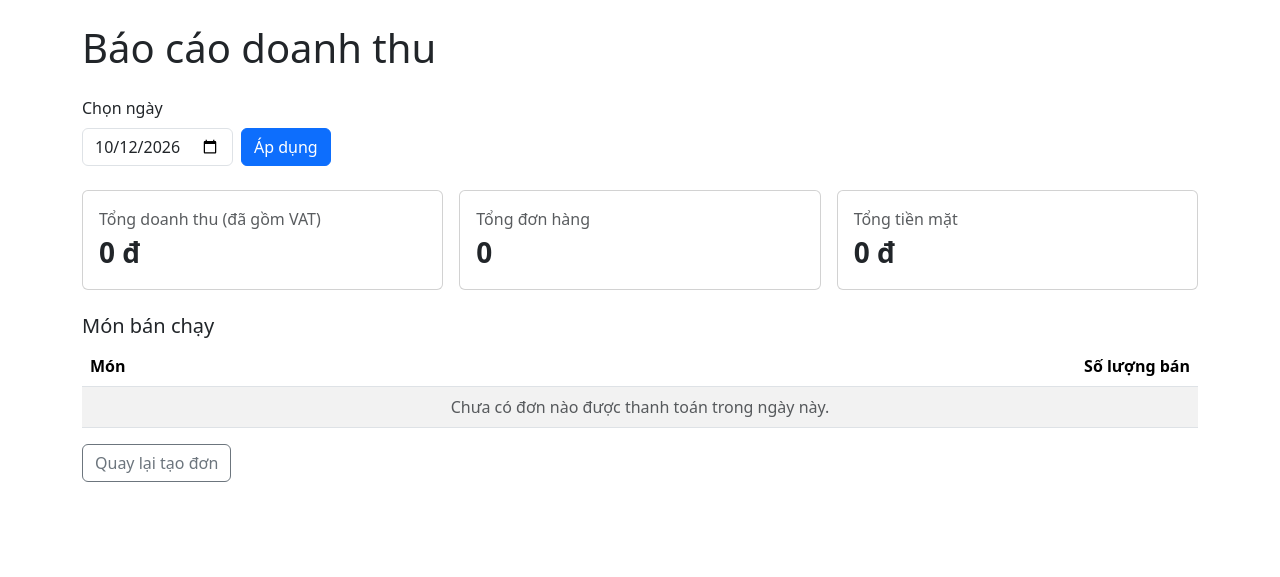
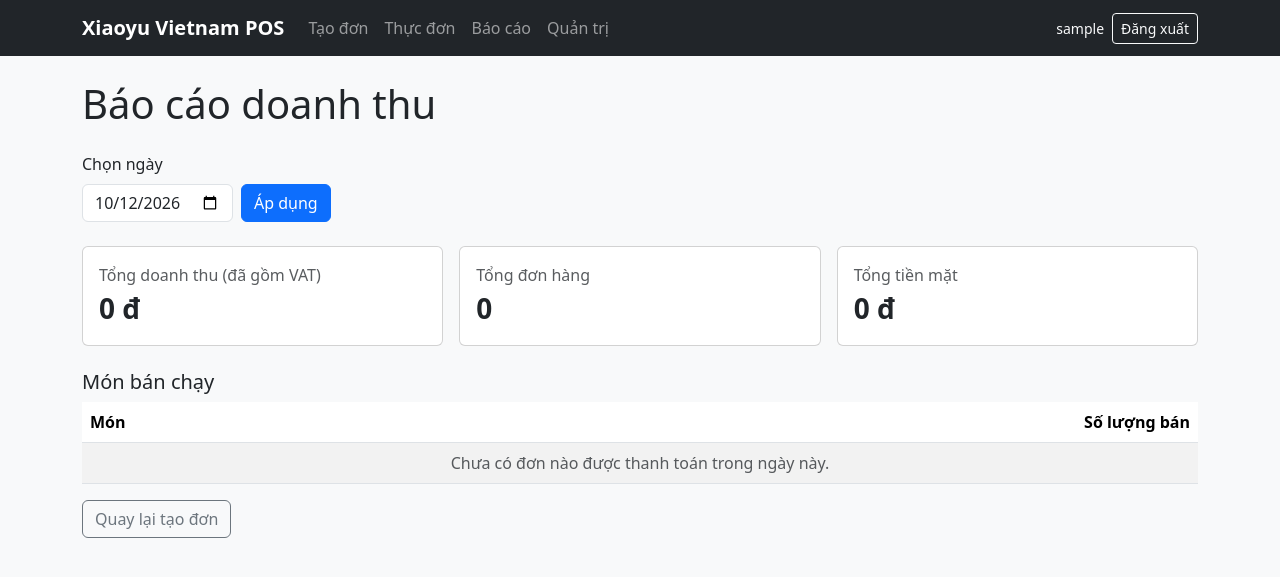
Before and after one commit to NgcTrinh1102/pos-restaurant, a Django app: page /reports/revenue/ in a window 1280 px wide. Shown: the top 577 px of the page. Run offline with Django 5.2, Linux system fonts and the light colour scheme; the visitor is signed in with stand-in values (Sample User, id 1); data that the repository does not hold is empty.

Commit message:
Doi ten giao dien, them menu chung, chuyen tieng Viet

```diff
--- a/config/settings.py
+++ b/config/settings.py
@@ -103,7 +103,7 @@ AUTH_PASSWORD_VALIDATORS = [
 # Internationalization
 # https://docs.djangoproject.com/en/6.1/topics/i18n/
 
-LANGUAGE_CODE = 'en-us'
+LANGUAGE_CODE = 'vi'
 
 TIME_ZONE = 'Asia/Ho_Chi_Minh'
 
--- a/pos/admin.py
+++ b/pos/admin.py
@@ -6,3 +6,6 @@ admin.site.register(Product)
 admin.site.register(Order)
 admin.site.register(OrderItem)
 admin.site.register(Transaction)
+admin.site.site_header = "Xiaoyu Vietnam POS - Quản trị"
+admin.site.site_title = "Xiaoyu POS"
+admin.site.index_title = "Quản lý hệ thống bán hàng"
--- a/pos/apps.py
+++ b/pos/apps.py
@@ -3,3 +3,4 @@ from django.apps import AppConfig
 
 class PosConfig(AppConfig):
     name = 'pos'
+    verbose_name = 'Bán hàng'
--- /dev/null
+++ b/pos/templates/pos/base.html
@@ -0,0 +1,37 @@
+<!DOCTYPE html>
+<html lang="vi">
+<head>
+  <meta charset="UTF-8">
+  <meta name="viewport" content="width=device-width, initial-scale=1">
+  <title>{% block title %}Xiaoyu POS{% endblock %} | Xiaoyu Vietnam POS</title>
+  <link href="https://cdn.jsdelivr.net/npm/bootstrap@5.3.3/dist/css/bootstrap.min.css" rel="stylesheet">
+</head>
+<body class="bg-light">
+  <nav class="navbar navbar-expand-md navbar-dark bg-dark mb-4">
+    <div class="container">
+      <a class="navbar-brand fw-bold" href="{% url 'order_create' %}">Xiaoyu Vietnam POS</a>
+      <div class="navbar-nav me-auto">
+        <a class="nav-link" href="{% url 'order_create' %}">Tạo đơn</a>
+        <a class="nav-link" href="{% url 'product_list' %}">Thực đơn</a>
+        {% if perms.pos.view_transaction %}
+        <a class="nav-link" href="{% url 'revenue_report' %}">Báo cáo</a>
+        {% endif %}
+        {% if user.is_staff %}
+        <a class="nav-link" href="/admin/">Quản trị</a>
+        {% endif %}
+      </div>
+      {% if user.is_authenticated %}
+      <form method="post" action="{% url 'logout' %}" class="d-flex align-items-center gap-2 mb-0">
+        {% csrf_token %}
+        <span class="text-light small">{{ user.username }}</span>
+        <button type="submit" class="btn btn-sm btn-outline-light">Đăng xuất</button>
+      </form>
+      {% endif %}
+    </div>
+  </nav>
+
+  <div class="container pb-4">
+    {% block content %}{% endblock %}
+  </div>
+</body>
+</html>
--- a/pos/templates/pos/revenue_report.html
+++ b/pos/templates/pos/revenue_report.html
@@ -1,13 +1,6 @@
-<!DOCTYPE html>
-<html lang="vi">
-<head>
-  <meta charset="UTF-8">
-  <meta name="viewport" content="width=device-width, initial-scale=1">
-  <title>Báo cáo doanh thu</title>
-  <link href="https://cdn.jsdelivr.net/npm/bootstrap@5.3.3/dist/css/bootstrap.min.css" rel="stylesheet">
-</head>
-<body>
-  <div class="container py-4">
+{% extends "pos/base.html" %}
+{% block title %}Báo Cáo Doanh Thu{% endblock %}
+{% block content %}
     <h1 class="mb-4">Báo cáo doanh thu</h1>
 
     <form method="get" class="row g-2 align-items-end mb-4">
@@ -63,6 +56,4 @@
     </table>
 
     <a href="{% url 'order_create' %}" class="btn btn-outline-secondary">Quay lại tạo đơn</a>
-  </div>
-</body>
-</html>
+{% endblock %}
--- a/pos/templates/registration/login.html
+++ b/pos/templates/registration/login.html
@@ -8,7 +8,8 @@
 </head>
 <body>
   <div class="container py-5" style="max-width: 420px;">
-    <h1 class="mb-4 text-center">Đăng nhập</h1>
+      <h1 class="mb-1 text-center">Xiaoyu Vietnam POS</h1>
+    <p class="text-center text-muted mb-4">Hệ thống quản lý bán hàng</p>
 
     {% if form.errors %}
     <div class="alert alert-danger">Tên đăng nhập hoặc mật khẩu không đúng. Vui lòng kiểm tra lại!</div>
```
Also changed, not shown: pos/templates/pos/order_create.html (+4 -13 lines), pos/templates/pos/order_detail.html (+4 -13 lines), pos/templates/pos/order_pay_cash.html (+4 -13 lines), pos/templates/pos/product_list.html (+4 -13 lines).
